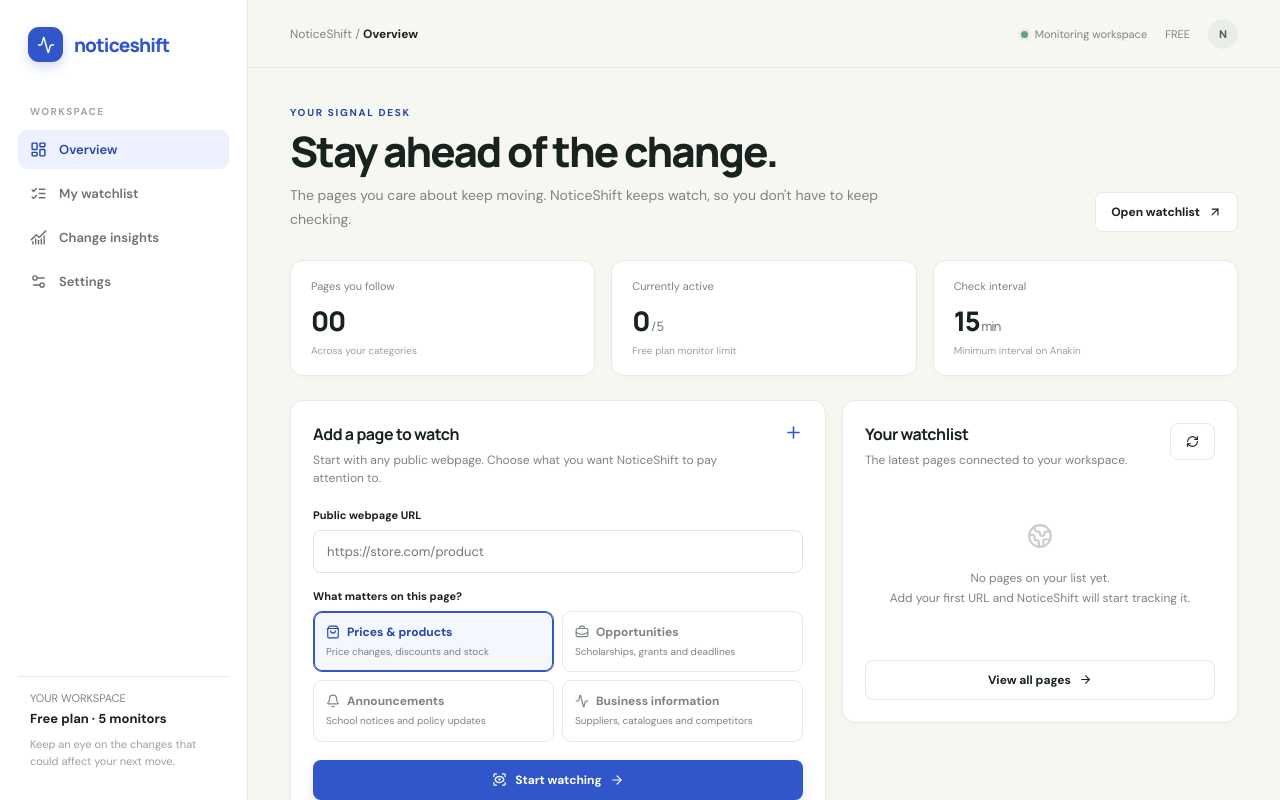
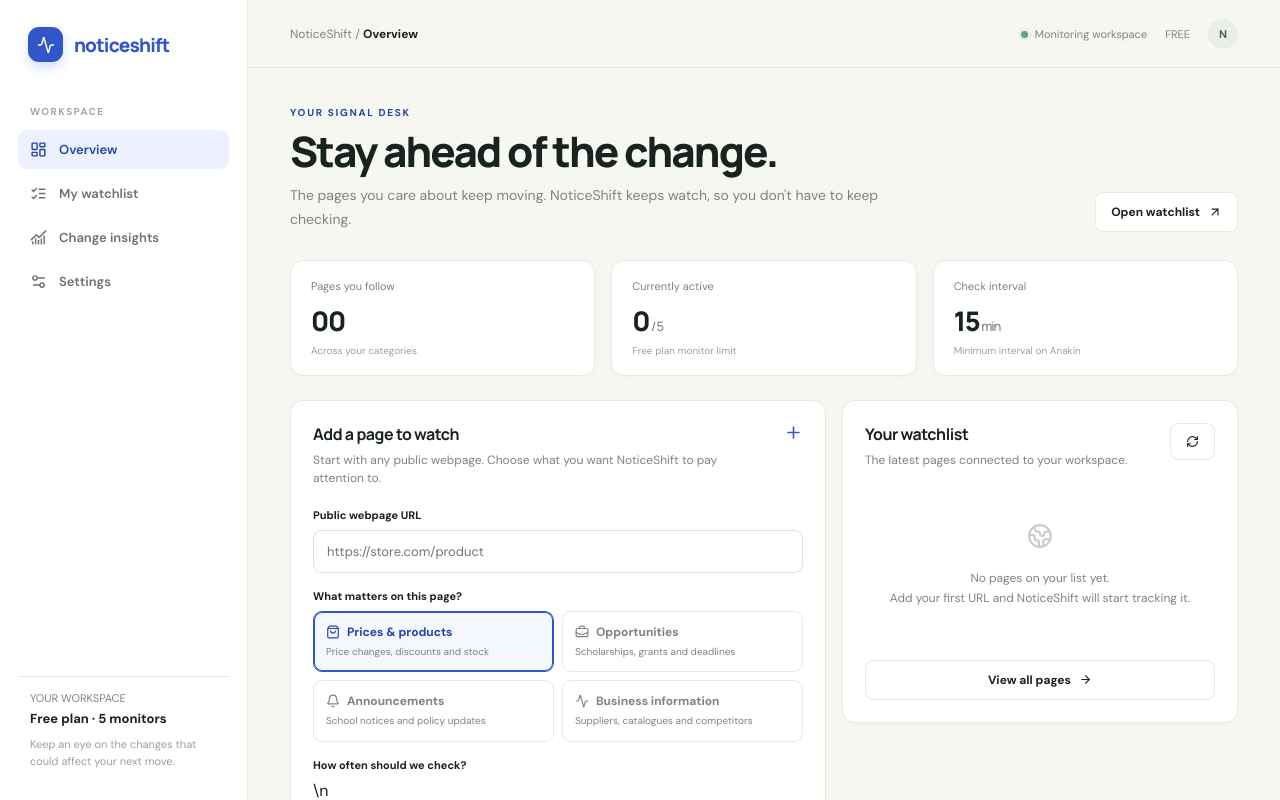
Before and after one commit to fawazfff/noticeshift, a Next.js app: page /app in a window 1280 px wide. Shown: the top 800 px of the page. Built offline with nearby package versions, Linux system fonts and the light colour scheme; no server answers.

Commit message:
Add selectable monitoring intervals to workspace

```diff
--- a/app/app/page.tsx
+++ b/app/app/page.tsx
@@ -13,12 +13,12 @@ const categories = [
 ];
 
 export default function Dashboard() {
-  const [url,setUrl]=useState(""); const [category,setCategory]=useState("prices");
+  const [url,setUrl]=useState(""); const [category,setCategory]=useState("prices"); const [intervalMinutes,setIntervalMinutes]=useState("15");
   const [monitors,setMonitors]=useState<Monitor[]>([]); const [loading,setLoading]=useState(false);
   const [refreshing,setRefreshing]=useState(false); const [error,setError]=useState(""); const [message,setMessage]=useState("");
   async function load(){setRefreshing(true);try{const r=await fetch("/api/monitors",{cache:"no-store"});const d=await r.json();if(!r.ok)throw new Error(d.error||"Could not load your watchlist.");setMonitors(Array.isArray(d)?d:(d.monitors||d.data?.monitors||[]));setError("");}catch(e){setError(e instanceof Error?e.message:"Something went wrong.");}finally{setRefreshing(false);}}
   useEffect(()=>{load();},[]);
-  async function add(e:React.FormEvent){e.preventDefault();setLoading(true);setError("");setMessage("");try{const r=await fetch("/api/monitors",{method:"POST",headers:{"Content-Type":"application/json"},body:JSON.stringify({url,category})});const d=await r.json();if(!r.ok)throw new Error(d.message||d.error||"Could not create this monitor.");setMessage("Your page has been added. Its first check will run on Anakin's schedule.");setUrl("");await load();}catch(e){setError(e instanceof Error?e.message:"Something went wrong.");}finally{setLoading(false);}}
+  async function add(e:React.FormEvent){e.preventDefault();setLoading(true);setError("");setMessage("");try{const r=await fetch("/api/monitors",{method:"POST",headers:{"Content-Type":"application/json"},body:JSON.stringify({url,category,intervalMinutes:Number(intervalMinutes)})});const d=await r.json();if(!r.ok)throw new Error(d.message||d.error||"Could not create this monitor.");setMessage("Your page has been added. Its first check will run on Anakin's schedule.");setUrl("");await load();}catch(e){setError(e instanceof Error?e.message:"Something went wrong.");}finally{setLoading(false);}}
   const active=monitors.filter(m=>m.isActive!==false).length;
   return <div className="page">
     <div className="page-heading"><div><div className="eyebrow">Your signal desk</div><h1>Stay ahead of the change.</h1><p className="lede">The pages you care about keep moving. NoticeShift keeps watch, so you don't have to keep checking.</p></div><Link href="/watchlist" className="button button-secondary">Open watchlist <ArrowUpRight size={14}/></Link></div>
@@ -35,7 +35,7 @@ export default function Dashboard() {
           <input id="url" className="input" type="url" required placeholder="https://store.com/product" value={url} onChange={e=>setUrl(e.target.value)}/>
           <label className="field-label">What matters on this page?</label>
           <div className="categories">{categories.map(c=>{const Icon=c.icon;return <button type="button" key={c.id} className={"category "+(category===c.id?"active":"")} onClick={()=>setCategory(c.id)}><div style={{display:"flex",alignItems:"center",gap:7,marginBottom:5,color:category===c.id?"var(--accent-dark)":"var(--muted)"}}><Icon size={14}/><span className="cat-title">{c.title}</span></div><div className="cat-desc">{c.desc}</div></button>})}</div>
-          <button className="button button-primary full" type="submit" disabled={loading}>{loading?<><LoaderCircle size={15} className="spin"/> Adding your page...</>:<><ScanEye size={15}/> Start watching <ArrowRight size={14}/></>}</button>
+          <label className="field-label" htmlFor="interval">How often should we check?</label>\n          <select id="interval" className="input" value={intervalMinutes} onChange={e=>setIntervalMinutes(e.target.value)}>\n            <option value="15">Every 15 minutes · Fastest</option>\n            <option value="30">Every 30 minutes</option>\n            <option value="60">Every hour</option>\n            <option value="180">Every 3 hours</option>\n            <option value="360">Every 6 hours</option>\n            <option value="720">Every 12 hours</option>\n            <option value="1440">Every 24 hours</option>\n            <option value="10080">Every 7 days</option>\n          </select>\n          <p className="section-copy" style={{marginTop:7}}>The provider requires at least 15 minutes between checks. Faster checks use credits more quickly.</p>\n          <button className="button button-primary full" type="submit" disabled={loading}>{loading?<><LoaderCircle size={15} className="spin"/> Adding your page...</>:<><ScanEye size={15}/> Start watching <ArrowRight size={14}/></>}</button>
         </form>
         {error&&<div className="callout" role="alert">{error}</div>}{message&&<div className="callout">{message}</div>}
       </section>
```
